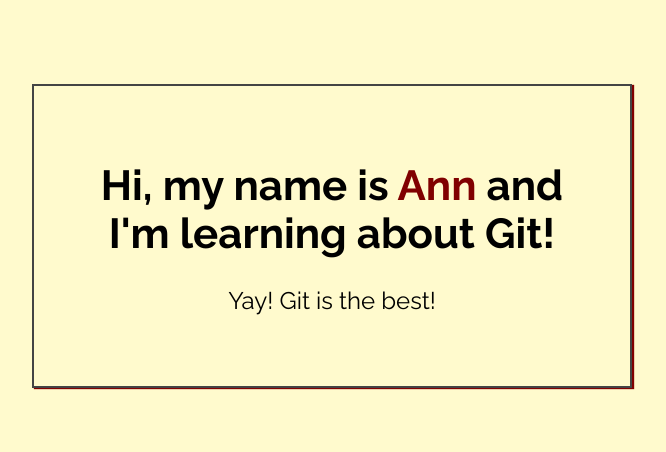
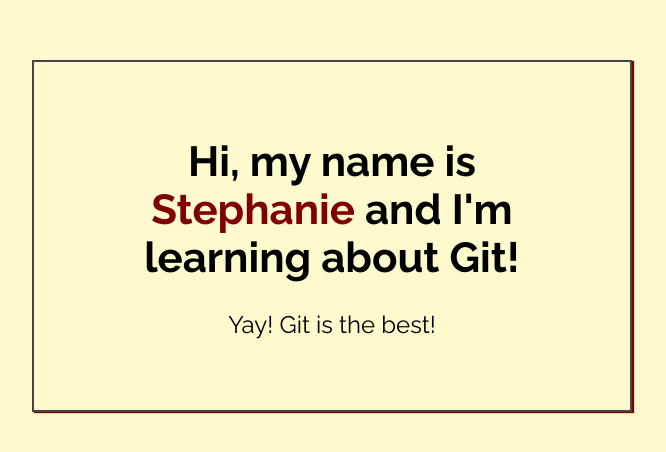
Before and after one commit to stephanie-will/my-first-repo1, a plain HTML site: page index.html in a window 1280 px wide. Shown: the part 164-616 px from the top of the page, without its empty margins (308-974 px from the left). Drawn offline with Linux system fonts and the light colour scheme.

Commit message:
Added name to index.html

```diff
--- a/index.html
+++ b/index.html
@@ -14,7 +14,7 @@
 <body>
 
     <div class="greeting">
-        <h1>Hi, my name is <span class="highlight">Ann</span> and I'm learning about Git! </h1>
+        <h1>Hi, my name is <span class="highlight">Stephanie</span> and I'm learning about Git! </h1>
 
         <p>Yay! Git is the best!</p>
     </div>
```
